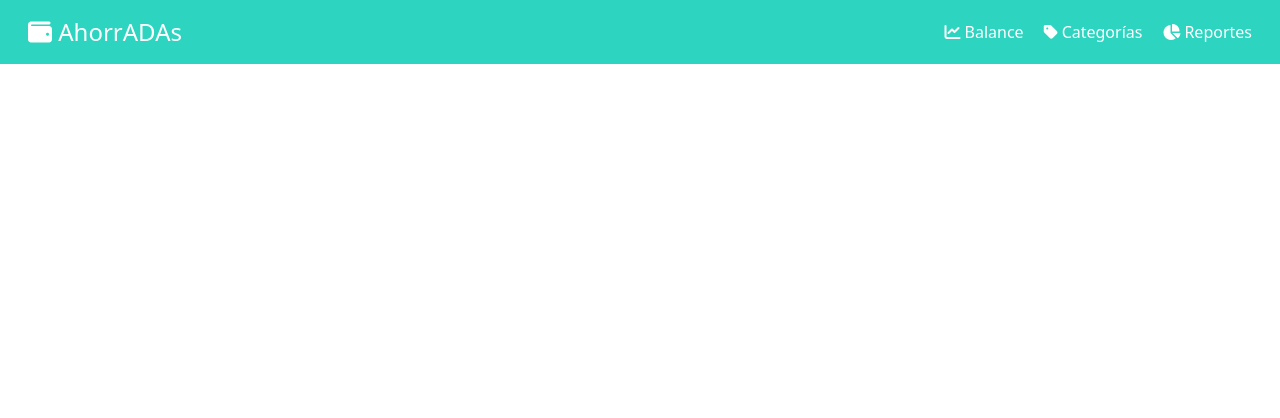
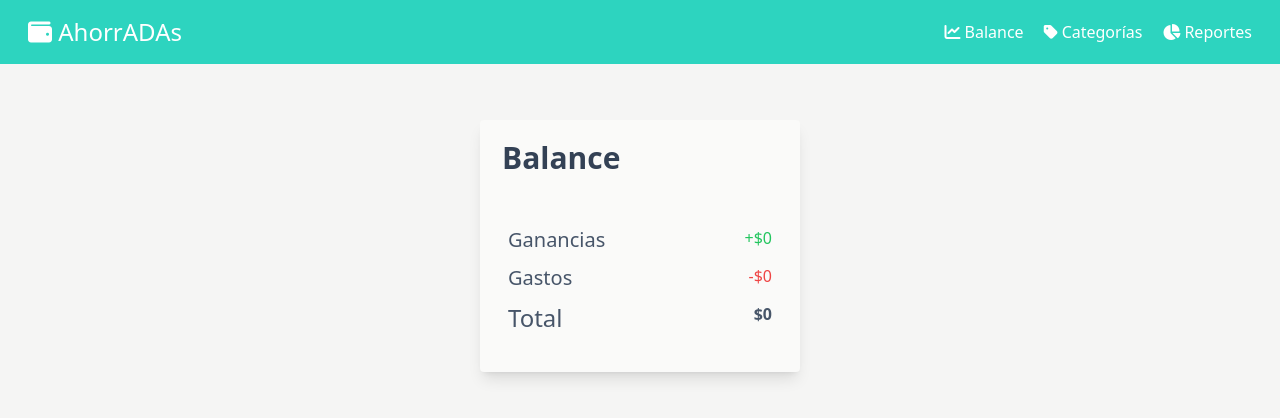
Before and after one commit to SofiaParodi/ahorrADAs, a plain HTML site: page index.html in a window 1280 px wide. Drawn offline with nearby package versions, Linux system fonts and the light colour scheme.

Commit message:
Balance maqueta

```diff
--- a/index.html
+++ b/index.html
@@ -9,7 +9,7 @@
     <script src="https://cdn.tailwindcss.com"></script>
     <title>Index - AhorrADAs</title>
   </head>
-  <body>
+  <body class="bg-stone-100">
     <!-- navbar -->
     <header class="md:bg-teal-400">
       <div class="w-screen flex flex-col
@@ -46,6 +46,33 @@
       </div>
     </header>
 
+    <!--Main-->
+
+    <main class="m-14">
+
+      <!--Balance-->
+      <section class="flex justify-center ">
+
+          <div class="w-80 bg-stone-50 rounded shadow-lg">
+            <h2 class="m-2.5 my-2 p-3 font-bold text-slate-700 text-3xl">Balance</h2>
+            <div class="m-2.5 my-5 p-2">
+              <ul class="flex justify-between m-2.5">
+                <li class="text-slate-600 text-xl">Ganancias</li>
+                <li class="text-green-500 text-x">+$0</li>
+              </ul>
+              <ul class="flex justify-between m-2.5">
+                <li class="text-slate-600 text-xl">Gastos</li>
+                <li class="text-red-500 text-l">-$0</li>
+              </ul>
+              <ul class="flex justify-between m-2.5">
+                <li class="text-slate-600 text-2xl">Total</li>
+                <li class="text-slate-600 font-bold">$0</li>
+              </ul>
+          </div>
+        </div>
+      </section>
+    </main>
+
     <!-- fontawesome -->
     <script
       src="https://kit.fontawesome.com/09619394e8.js"
```
